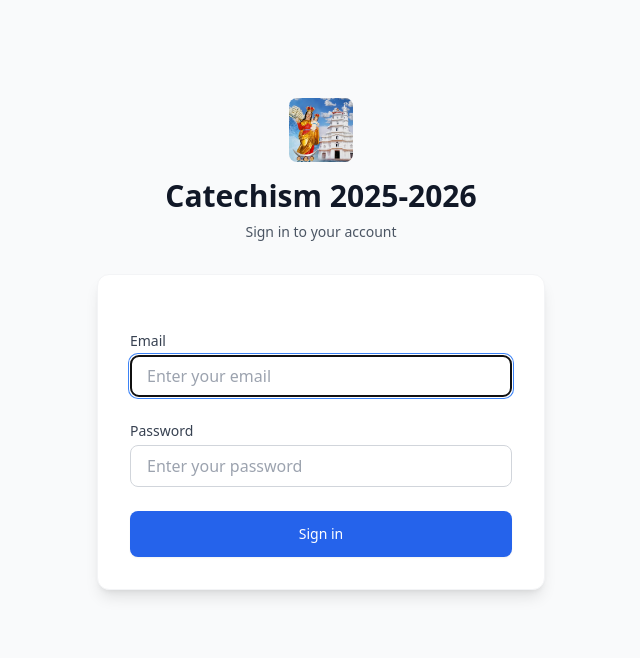
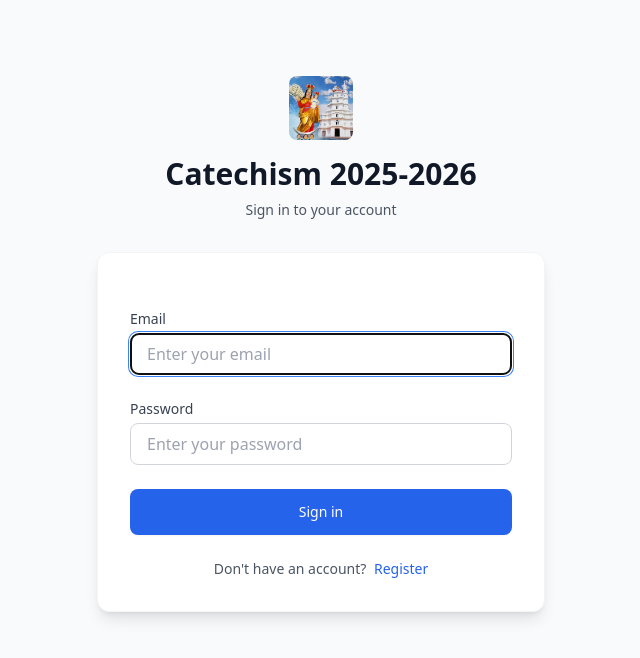
Before and after one commit to Arunlal-M/Catechism_School, a Django app: page /accounts/login/ in a window 1280 px wide. Shown: the top 658 px of the page, without its empty margins (319-959 px from the left). Run offline with Django 5.2, Linux system fonts and the light colour scheme; some libraries are stand-ins or nearby versions.

Commit message:
Add registration link to login page redirecting to landing page

```diff
--- a/school_admin/accounts/templates/accounts/login.html
+++ b/school_admin/accounts/templates/accounts/login.html
@@ -42,6 +42,13 @@
                     Sign in
                 </button>
             </form>
+
+            <div class="mt-6 text-center text-sm">
+                <span class="text-gray-600">Don't have an account?</span>
+                <a href="{% url 'landing' %}" class="font-medium text-blue-600 hover:text-blue-500 transition-colors ml-1">
+                    Register
+                </a>
+            </div>
         </div>
     </div>
 </div>
```
